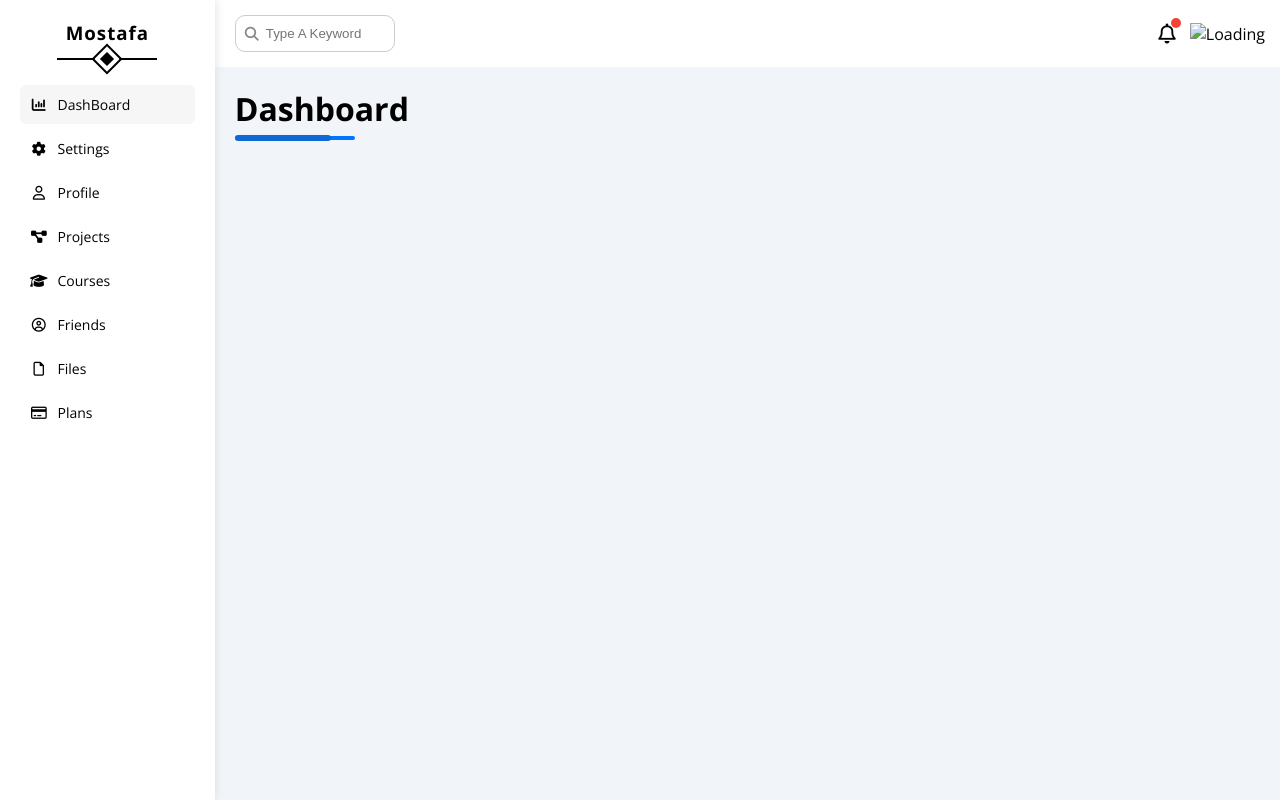
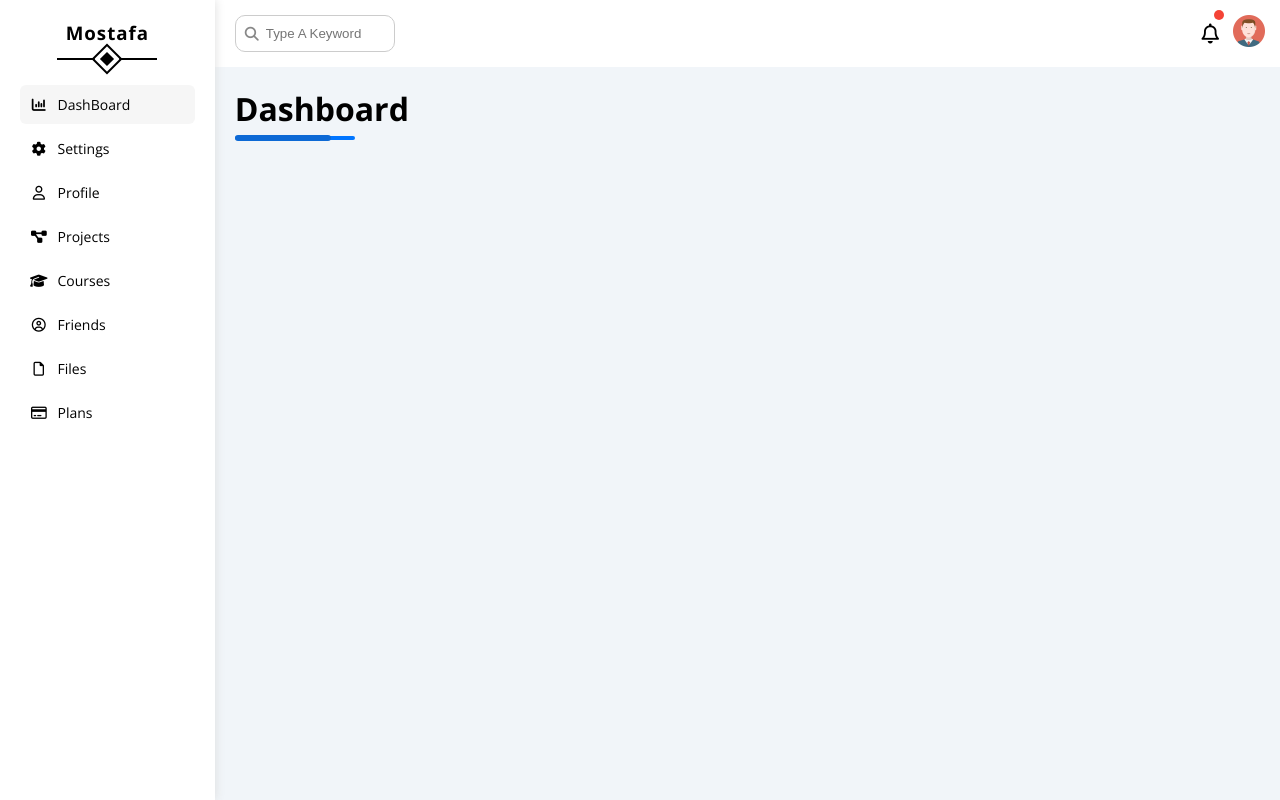
Before and after one commit to MostafaMohamedOsman/Dashboard, a plain HTML site: page index.html in a window 1280 px wide. Drawn offline with nearby package versions, Linux system fonts and the light colour scheme; the site is published under a folder, as on GitHub Pages, so addresses that start at the root find nothing.

Commit message:
Update index.html

```diff
--- a/index.html
+++ b/index.html
@@ -109,7 +109,7 @@
               <i class="fa-regular fa-bell fa-lg"></i>
             </span>
             <div class="image p-relative">
-              <img src="/Images/user.png" alt="Loading" />
+              <img src="Images/user.png" alt="Loading" />
             </div>
           </div>
         </div>
```
